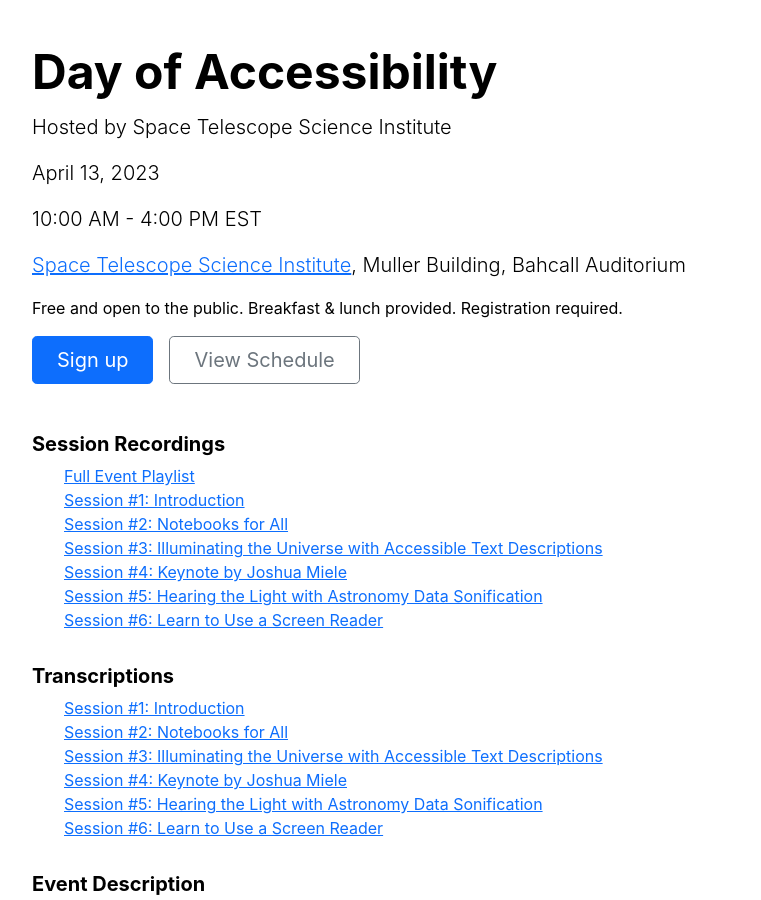
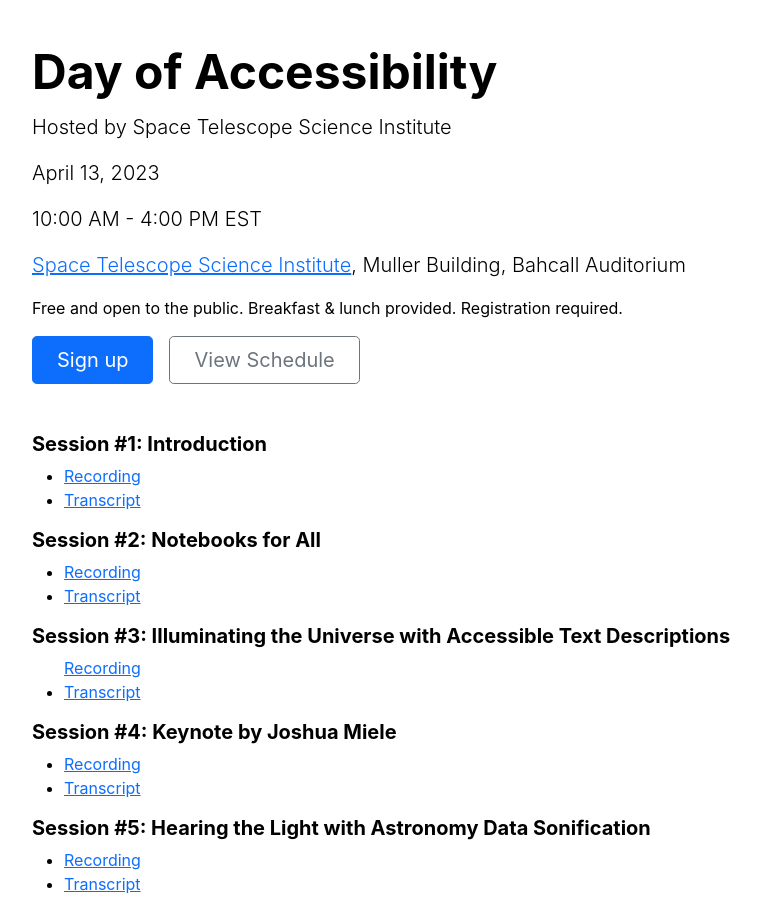
Before and after one commit to Iota-School/nonvisual_data_science_workshops, a Jekyll site: the page built from index.html, in a window 1280 px wide and 900 px high. Shown: the whole window, without its empty margins (96-857 px from the left). Built offline with Jekyll 4.4.1, drawn with Linux system fonts in a browser that asks for light colours.

Commit message:
Rearranged recording and transcript headings

```diff
--- a/index.html
+++ b/index.html
@@ -41,128 +41,114 @@
     </div>
   </section>
 
-  <section id="Recordings">
+  <section id="Recordings and Transcripts">
 
-    <h2 class="lead fw-bold">Session Recordings</h2>
-    <ul class="no-bullet-list">
-
-      <li>
-	<a target="_blank" href="https://www.youtube.com/playlist?list=PLCPZgcYzVpj_WHHCTUpec8THYEMzXZnR1">
-	  Full Event Playlist
-	</a>
-      </li>
-
-
-      <li>
-	<a target="_blank" href="">
-
-	</a>
-
-      </li>
-
-      <li>
-	<a target="_blank" href="">
-
-	</a>
-
-      </li>
-
+    <h2 class="lead fw-bold">
+      Session #1: Introduction
+      </h2>
+      <ul>
       <li>
 	<a target="_blank" href="https://www.youtube.com/watch?v=9ELaUM1fRNc&list=PLCPZgcYzVpj_WHHCTUpec8THYEMzXZnR1&index=1">
-	  Session #1: Introduction
+	  Recording
 	</a>
       </li>
 
       <li>
-	<a target="_blank" href="https://www.youtube.com/watch?v=Cmvh_nZoqM8&list=PLCPZgcYzVpj_WHHCTUpec8THYEMzXZnR1&index=2">
-	  Session #2: Notebooks for All
+	<a target="_blank" href="transcripts/intro.html">
+	  Transcript
 	</a>
       </li>
+      </ul>
 
+    <h2 class="lead fw-bold">
+	  Session #2: Notebooks for All
+    </h2>
+    <ul>
       <li>
-	<a target="_blank" href="https://www.youtube.com/watch?v=Xpka7pDl2fI&list=PLCPZgcYzVpj_WHHCTUpec8THYEMzXZnR1&index=3">
-	  Session #3: Illuminating the Universe with Accessible Text Descriptions
+	<a target="_blank" href="https://www.youtube.com/watch?v=Cmvh_nZoqM8&list=PLCPZgcYzVpj_WHHCTUpec8THYEMzXZnR1&index=2">
+	  Recording
 	</a>
       </li>
+      <li>
+	<a target="_blank" href="transcripts/notebooks_for_all.html">
+	  Transcript
+	</a>
+	</li>
+    </ul>
 
+    <h2 class="lead fw-bold">
+      Session #3: Illuminating the Universe with Accessible Text Descriptions
+    </h2>
+    <ul>
+	<a target="_blank" href="https://www.youtube.com/watch?v=Xpka7pDl2fI&list=PLCPZgcYzVpj_WHHCTUpec8THYEMzXZnR1&index=3">
+	  Recording
+	</a>
+      </li>
+      <li>
+	<a target="_blank" href="transcripts/illuminating.html">
+	  Transcript
+	</a>
+      </li>
+      </ul>
+
+    <h2 class="lead fw-bold">
+      Session #4: Keynote by Joshua Miele
+    </h2>
+    <ul>
       <li>
 	<a target="_blank" href="https://www.youtube.com/watch?v=pR29v4-J6i0&list=PLCPZgcYzVpj_WHHCTUpec8THYEMzXZnR1&index=4">
-	  Session #4: Keynote by Joshua Miele
+	  Recording
 	</a>
       </li>
+      <li>
+	<a target="_blank" href="transcripts/joshua_miele.html">
+	  Transcript
 
+	</a>
+      </li>
+      </ul>
+
+    <h2 class="lead fw-bold">
+	  Session #5: Hearing the Light with Astronomy Data Sonification
+    </h2>
+    <ul>
       <li>
 	<a target="_blank" href="https://www.youtube.com/watch?v=-MBpGKoULyc&list=PLCPZgcYzVpj_WHHCTUpec8THYEMzXZnR1&index=5">
-	  Session #5: Hearing the Light with Astronomy Data Sonification
+	  Recording
 	</a>
       </li>
-
       <li>
-	<a target="_blank" href="https://www.youtube.com/watch?v=F189lurxSbs&list=PLCPZgcYzVpj_WHHCTUpec8THYEMzXZnR1&index=6&t=23s">
-	  Session #6: Learn to Use a Screen Reader
-	</a>
-      </li>
-
-
-  </section>
-
-
-  <section id="transcripts">
-
-    <h2 class="lead fw-bold">Transcriptions</h2>
-
-    <ul class="no-bullet-list">
-      <li>
-	<a target="_blank" href="transcripts/intro.html">
-	  Session #1: Introduction
+	<a target="_blank" href="transcripts/hearing_light.html">
+	  Transcript
 	</a>
 
       </li>
+    </ul>
 
+
+    <h2 class="lead fw-bold">
+	  Session #6: Learn to Use a Screen Reader
+
+    </h2>
+    <ul>
       <li>
-	<a target="_blank" href="transcripts/notebooks_for_all.html">
-	  Session #2: Notebooks for All
+	<a target="_blank" href="https://www.youtube.com/watch?v=F189lurxSbs&list=PLCPZgcYzVpj_WHHCTUpec8THYEMzXZnR1&index=6&t=23s">
+	  Recording
+	</a>
+      </li>
+      <li>
+	<a target="_blank" href="transcripts/screen_reader.html">
+	  Transcript
 	</a>
 
       </li>
-
-      <li>
-	<a target="_blank" href="transcripts/illuminating.html">
-	  Session #3: Illuminating the Universe with Accessible Text Descriptions
-	</a>
-
-      </li>
-
-      <li>
-	<a target="_blank" href="transcripts/joshua_miele.html">
-	  Session #4: Keynote by Joshua Miele
-
-	</a>
-
-      </li>
-
-      <li>
-	<a target="_blank" href="transcripts/hearing_light.html">
-	  Session #5: Hearing the Light with Astronomy Data Sonification
-	</a>
-
-      </li>
-
-      <li>
-	<a target="_blank" href="transcripts/screen_reader.html">
-	  Session #6: Learn to Use a Screen Reader
-	</a>
-
-      </li>
+    </ul>
 
   </section>
 
 
 
-
   <section id="description">
-
-
 
     <h2 class="lead fw-bold">Event Description</h2>
 
```
